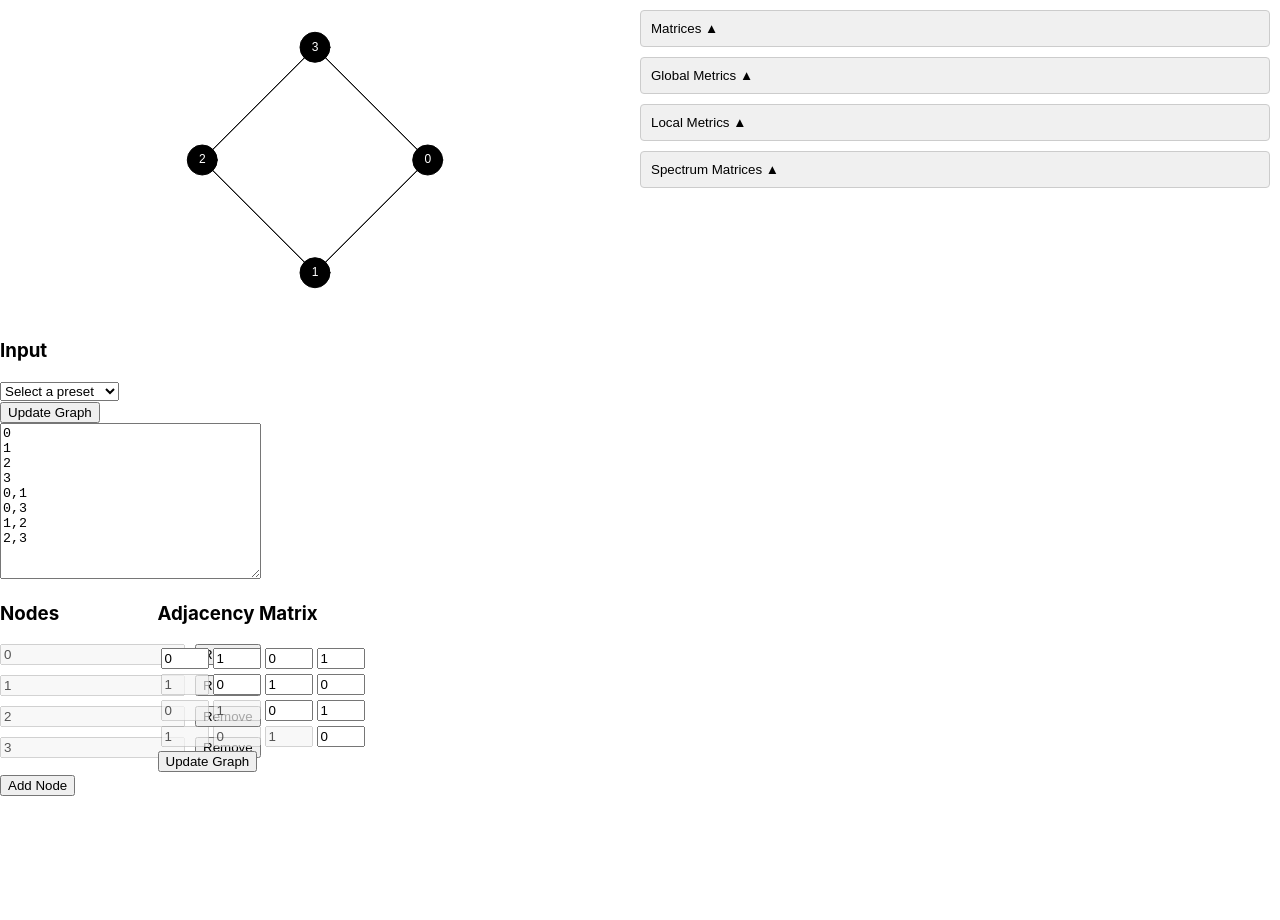
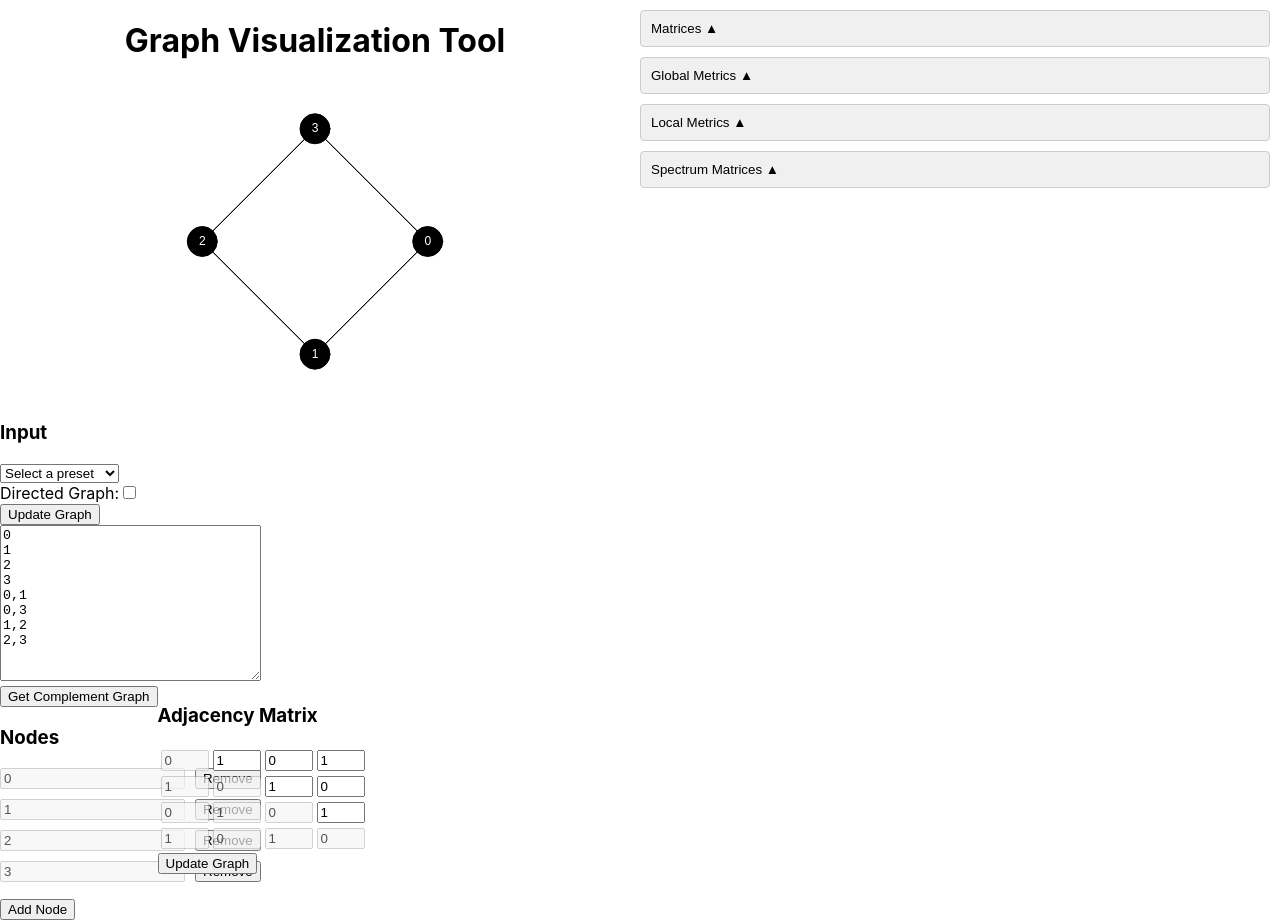
Before and after one commit to JorisAR/GraphTool, a React (Create React App) app: page / in a window 1280 px wide. Before the commit the page ends 800 px from the top, so only its background shows below. Built offline with nearby package versions, Linux system fonts and the light colour scheme.

Commit message:
Add directed graph support

```diff
--- a/src/App.tsx
+++ b/src/App.tsx
@@ -8,6 +8,7 @@ import GraphMetricsTab from "Graphs/GraphMetricsTab";
 import GraphMatricesTab from "Graphs/GraphMatricesTab";
 import GraphLocalMetricsTab from "Graphs/GraphLocalMetricsTab";
 import GraphSpectrumTab from "Graphs/GraphSpectrumTab";
+import {boolean} from "mathjs";
 
 const App: React.FC = () => {
     const initialNodes = [0, 1, 2, 3];
@@ -27,7 +28,7 @@ const App: React.FC = () => {
         setGraphString(newGraph.toString());
     };
 
-    const handleUpdateGraphString = (newGraphString: string) => {
+    const handleUpdateGraphString = (newGraphString: string, isDirected : boolean) => {
         setGraphString(newGraphString);
 
         const lines = newGraphString.split('\n').map(line => line.trim()).filter(line => line);
@@ -37,12 +38,17 @@ const App: React.FC = () => {
             return [a, b] as [number, number];
         });
 
-        setGraph(Graph.fromNodesAndLinks(nodes, links));
+        setGraph(Graph.fromNodesAndLinks(nodes, links, isDirected));
     };
 
     return (
         <div style={{ display: 'flex', height: '100vh' }}>
             <div style={{ width: '50%', display: 'flex', flexDirection: 'column' }}>
+                <div>
+                    <h1 style={{textAlign: "center"}}>
+                        Graph Visualization Tool
+                    </h1>
+                </div>
                 <div style={{ height: '40%' }}>
                     <GraphVisualiserComponent graph={graph} />
                 </div>
--- a/src/Graphs/Graph.ts
+++ b/src/Graphs/Graph.ts
@@ -1,4 +1,4 @@
-import {create, all, Matrix, MathArray, forEach, MathCollection} from 'mathjs';
+import {all, create, Matrix} from 'mathjs';
 
 const math = create(all);
 
@@ -67,6 +67,16 @@ class Graph {
         const degreeMatrix = math.diag(degrees) as Matrix;
         return math.subtract(degreeMatrix, this.adjacencyMatrix) as Matrix;
     }
+
+    public getComplementGraph(): Matrix {
+        const size = this.adjacencyMatrix.size();
+        const I = math.identity(size[0]);
+        const J = math.matrix(math.ones(size[0], size[1]));
+        const result =  math.matrix(math.subtract(math.subtract(J, I), this.adjacencyMatrix) as Matrix);
+        console.log(`result; ${result}`);
+        return math.matrix(result);
+    }
+
 
     public getNodeList(): number[] {
         return this.nodeList;
--- a/src/Graphs/GraphInputComponent.tsx
+++ b/src/Graphs/GraphInputComponent.tsx
@@ -2,13 +2,14 @@ import React, { useState, useEffect } from 'react';
 
 interface GraphInputComponentProps {
     graphString: string;
-    onUpdateGraphString: (graphString: string) => void;
+    onUpdateGraphString: (graphString: string, isDirected: boolean) => void;
 }
 
 const GraphInputComponent: React.FC<GraphInputComponentProps> = ({ graphString, onUpdateGraphString }) => {
     const [input, setInput] = useState(graphString);
     const [presets, setPresets] = useState<{ name: string, content: string }[]>([]);
     const [selectedPreset, setSelectedPreset] = useState<string | null>(null);
+    const [isDirected, setIsDirected] = useState(false);
 
     useEffect(() => {
         setInput(graphString);
@@ -39,7 +40,7 @@ const GraphInputComponent: React.FC<GraphInputComponentProps> = ({ graphString,
     };
 
     const handleUpdate = () => {
-        onUpdateGraphString(input);
+        onUpdateGraphString(input, isDirected);
     };
 
     const handlePresetChange = (e: React.ChangeEvent<HTMLSelectElement>) => {
@@ -47,8 +48,13 @@ const GraphInputComponent: React.FC<GraphInputComponentProps> = ({ graphString,
         if (preset) {
             setSelectedPreset(preset.name);
             setInput(preset.content);
-            onUpdateGraphString(preset.content);
+            onUpdateGraphString(preset.content, isDirected);
         }
+    };
+
+    const handleToggleChange = (e: React.ChangeEvent<HTMLInputElement>) => {
+        setIsDirected(e.target.checked);
+        onUpdateGraphString(graphString, e.target.checked);
     };
 
     return (
@@ -61,6 +67,15 @@ const GraphInputComponent: React.FC<GraphInputComponentProps> = ({ graphString,
                 ))}
             </select>
             <br/>
+            <label>
+                Directed Graph:
+                <input
+                    type="checkbox"
+                    checked={isDirected}
+                    onChange={handleToggleChange}
+                />
+            </label>
+            <br/>
             <button onClick={handleUpdate}>Update Graph</button>
             <br/>
             <textarea rows={10} cols={30} value={input} onChange={handleChange} />
--- a/src/Graphs/GraphMatrixComponent.tsx
+++ b/src/Graphs/GraphMatrixComponent.tsx
@@ -6,7 +6,7 @@ const math = create(all);
 
 interface GraphMatrixComponentProps {
     graph: Graph;
-    onUpdateGraphString: (graphString: string) => void;
+    onUpdateGraphString: (graphString: string, isDirected: boolean) => void;
 }
 
 const GraphMatrixComponent: React.FC<GraphMatrixComponentProps> = ({ graph, onUpdateGraphString }) => {
@@ -41,7 +41,7 @@ const GraphMatrixComponent: React.FC<GraphMatrixComponentProps> = ({ graph, onUp
         newMatrix.push(Array(newNodes.length).fill(0));
         setMatrix(newMatrix);
 
-        onUpdateGraphString(Graph.fromAdjacencyMatrix(math.matrix(newMatrix), newNodes, graph.isDirected).toString());
+        onUpdateGraphString(Graph.fromAdjacencyMatrix(math.matrix(newMatrix), newNodes, graph.isDirected).toString(), graph.isDirected);
     };
 
     const handleRemoveNode = (index: number) => {
@@ -51,7 +51,7 @@ const GraphMatrixComponent: React.FC<GraphMatrixComponentProps> = ({ graph, onUp
         const newMatrix = matrix.filter((_, i) => i !== index).map(row => row.filter((_, j) => j !== index));
         setMatrix(newMatrix);
 
-        onUpdateGraphString(Graph.fromAdjacencyMatrix(math.matrix(newMatrix), newNodes, graph.isDirected).toString());
+        onUpdateGraphString(Graph.fromAdjacencyMatrix(math.matrix(newMatrix), newNodes, graph.isDirected).toString(), graph.isDirected);
     };
 
     const handleUpdate = () => {
@@ -64,12 +64,18 @@ const GraphMatrixComponent: React.FC<GraphMatrixComponentProps> = ({ graph, onUp
             }
         }
         const newGraph = Graph.fromNodesAndLinks(nodes, newLinks, graph.isDirected);
-        onUpdateGraphString(newGraph.toString());
+        onUpdateGraphString(newGraph.toString(), graph.isDirected);
+    };
+
+    const handleComplement = () => {
+        const newGraph = Graph.fromAdjacencyMatrix(graph.getComplementGraph(), nodes, graph.isDirected);
+        onUpdateGraphString(newGraph.toString(), graph.isDirected);
     };
 
     return (
         <div style={{ display: 'flex', justifyContent: 'space-between' }}>
             <div style={{ width: '25%' }}>
+                <button onClick={handleComplement}>Get Complement Graph</button>
                 <h3>Nodes</h3>
                 <ul style={{ listStyleType: 'none', paddingLeft: 0 }}>
                     {nodes.map((node, index) => (
@@ -101,7 +107,7 @@ const GraphMatrixComponent: React.FC<GraphMatrixComponentProps> = ({ graph, onUp
                                         value={cell}
                                         onChange={(e) => handleMatrixChange(e, i, j)}
                                         style={{ width: '40px' }}
-                                        disabled={!graph.isDirected && j < i}
+                                        disabled={!graph.isDirected && j < i || j === i}
                                     />
                                 </td>
                             ))}
--- a/src/Graphs/GraphVisualiser.ts
+++ b/src/Graphs/GraphVisualiser.ts
@@ -124,8 +124,6 @@ class GraphVisualiser {
             // Keep nodes within the bounds of the canvas
             node.x = p.constrain(node.x, halfSize, p.width - halfSize);
             node.y = p.constrain(node.y, halfSize, p.height - halfSize);
-
-            console.log(node.x);
         });
 
 
@@ -135,19 +133,37 @@ class GraphVisualiser {
         const adjacencyMatrix = this.graph.getAdjacencyMatrix();
         const size = adjacencyMatrix.size()[0];
         const nodeList = this.graph.getNodeList();
+        const halfSize = this.nodeSize * 0.5;
 
-        // draw lines
         for (let i = 0; i < size; i++) {
-            const {x, y} = this.nodesPositions[i];
+            const { x, y } = this.nodesPositions[i];
             for (let j = 0; j < size; j++) {
                 if (adjacencyMatrix.get([i, j]) !== 0) {
-                    const {x: xJ, y: yJ} = this.nodesPositions[j];
+                    const { x: xJ, y: yJ } = this.nodesPositions[j];
+
+                    // Draw line
                     p.line(x, y, xJ, yJ);
+
+                    // Draw arrowhead for directed edges
+                    if (this.graph.isDirected) {
+                        const angle = Math.atan2(yJ - y, xJ - x);
+                        const arrowSize = 10;
+
+                        const xEnd = xJ - halfSize * Math.cos(angle);
+                        const yEnd = yJ - halfSize * Math.sin(angle);
+
+                        p.push();
+                        p.translate(xEnd, yEnd);
+                        p.rotate(angle);
+                        p.line(0, 0, -arrowSize, arrowSize / 2);
+                        p.line(0, 0, -arrowSize, -arrowSize / 2);
+                        p.pop();
+                    }
                 }
             }
         }
 
-        //draw nodes
+        // Draw nodes
         for (let i = 0; i < size; i++) {
             const { x, y } = this.nodesPositions[i];
             p.fill(0);
@@ -158,6 +174,7 @@ class GraphVisualiser {
         }
     }
 
+
     public updateGraph(newGraph: Graph) {
         this.graph = newGraph;
         this.initializeNodePositions(this.p5Instance);
```
